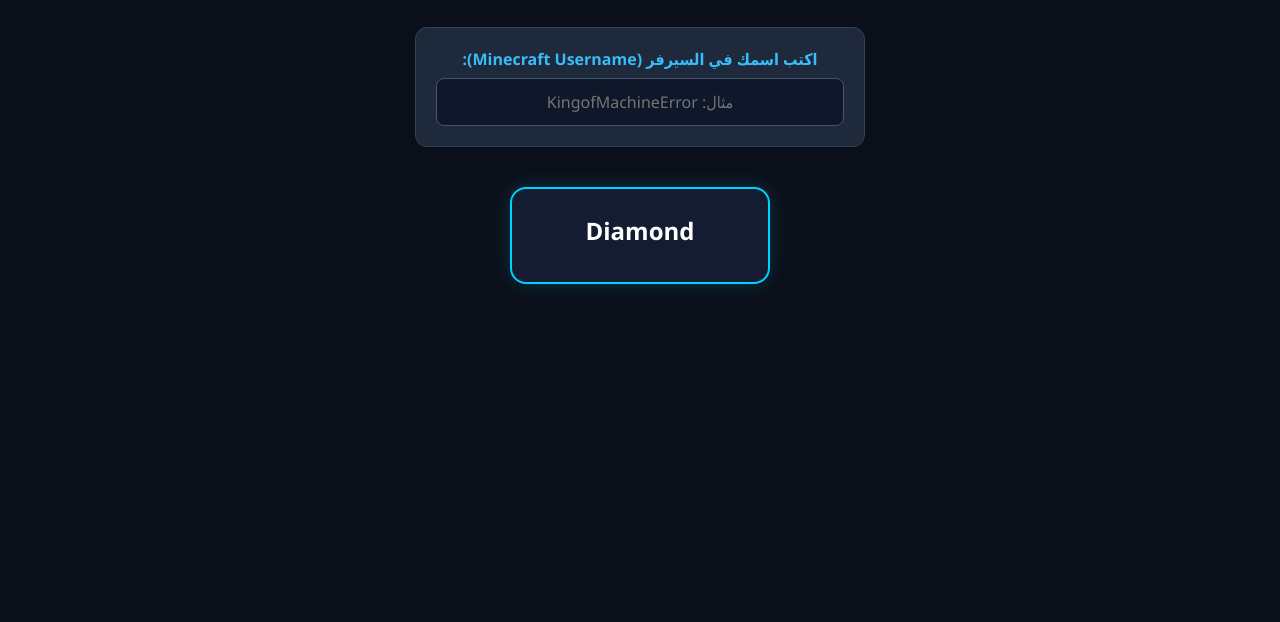
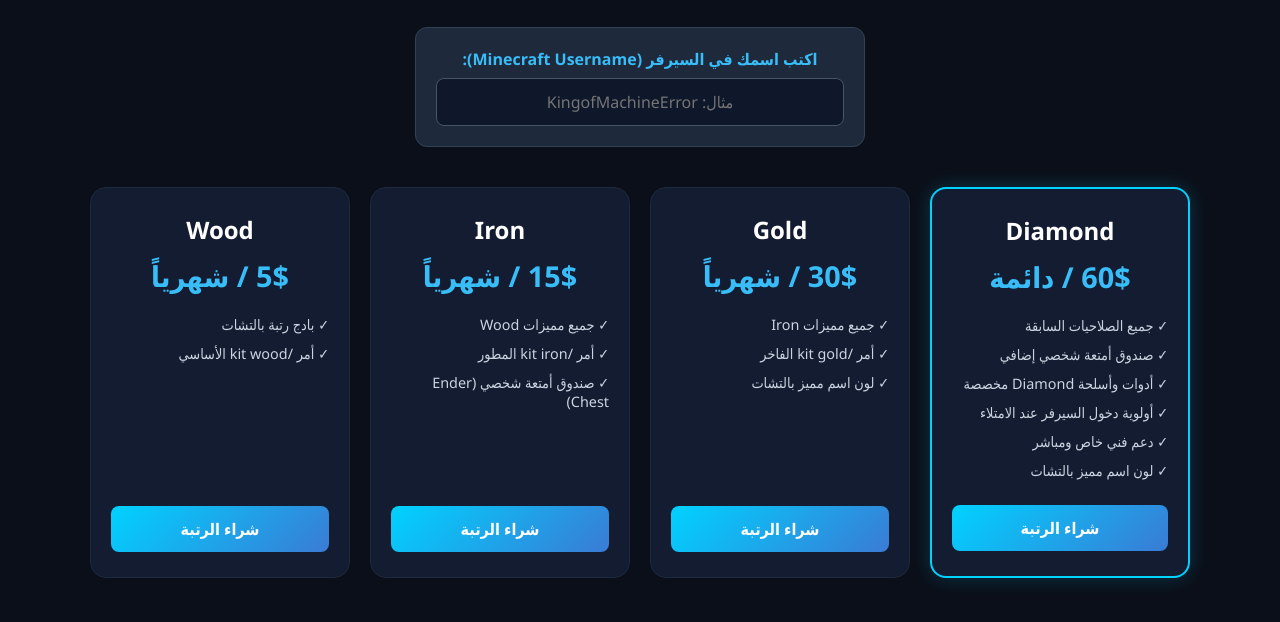
Before and after one commit to azozyi251-commits/ghostpay, a plain HTML site: page index.html in a window 1280 px wide. Shown: the part 142-764 px from the top of the page. Drawn offline with Linux system fonts and the light colour scheme.

Commit message:
Update index.html

```diff
--- a/index.html
+++ b/index.html
@@ -172,4 +172,92 @@
         <div class="card featured">
             <div>
                 <h3>Diamond</h3>
-                <div
+                <div class="price">60$ / دائمة</div>
+                <ul class="features">
+                    <li>✓ جميع الصلاحيات السابقة</li>
+                    <li>✓ صندوق أمتعة شخصي إضافي</li>
+                    <li>✓ أدوات وأسلحة Diamond مخصصة</li>
+                    <li>✓ أولوية دخول السيرفر عند الامتلاء</li>
+                    <li>✓ دعم فني خاص ومباشر</li>
+                    <li>✓ لون اسم مميز بالتشات</li>
+                </ul>
+            </div>
+            <button class="btn" onclick="openCheckout('Diamond', '60$')">شراء الرتبة</button>
+        </div>
+
+        <!-- Gold -->
+        <div class="card">
+            <div>
+                <h3>Gold</h3>
+                <div class="price">30$ / شهرياً</div>
+                <ul class="features">
+                    <li>✓ جميع مميزات Iron</li>
+                    <li>✓ أمر /kit gold الفاخر</li>
+                    <li>✓ لون اسم مميز بالتشات</li>
+                </ul>
+            </div>
+            <button class="btn" onclick="openCheckout('Gold', '30$')">شراء الرتبة</button>
+        </div>
+
+        <!-- Iron -->
+        <div class="card">
+            <div>
+                <h3>Iron</h3>
+                <div class="price">15$ / شهرياً</div>
+                <ul class="features">
+                    <li>✓ جميع مميزات Wood</li>
+                    <li>✓ أمر /kit iron المطور</li>
+                    <li>✓ صندوق أمتعة شخصي (Ender Chest)</li>
+                </ul>
+            </div>
+            <button class="btn" onclick="openCheckout('Iron', '15$')">شراء الرتبة</button>
+        </div>
+
+        <!-- Wood -->
+        <div class="card">
+            <div>
+                <h3>Wood</h3>
+                <div class="price">5$ / شهرياً</div>
+                <ul class="features">
+                    <li>✓ بادج رتبة بالتشات</li>
+                    <li>✓ أمر /kit wood الأساسي</li>
+                </ul>
+            </div>
+            <button class="btn" onclick="openCheckout('Wood', '5$')">شراء الرتبة</button>
+        </div>
+    </div>
+
+    <!-- نافذة الدفع -->
+    <div class="modal" id="payModal">
+        <div class="modal-content">
+            <h3>تعليمات الدفع اليدوي</h3>
+            <p><b>اسم اللاعب:</b> <span id="displayPlayer" style="color: #38bdf8;"></span></p>
+            <p><b>الرتبة المطلوبة:</b> <span id="displayRank" style="color: #38bdf8;"></span> (<span id="displayPrice"></span>)</p>
+            <hr style="border: 0; border-top: 1px solid #475569; margin: 15px 0;">
+            <p><b>1. تحويل المبلغ عبر STC Pay أو Urpay إلى الرقم:</b></p>
+            <p style="background: #0f172a; padding: 10px; border-radius: 6px; text-align: center; font-size: 1.1rem; color: #00d2ff; font-weight: bold;">05xxxxxxxx</p>
+            <p><b>2. بعد التحويل، أرسل صورة الإيصال مع اسمك في الديسكورد أو الواتساب لتفعيل الرتبة فوراً!</b></p>
+            <button class="btn close-btn" onclick="closeCheckout()">إغلاق</button>
+        </div>
+    </div>
+
+    <script>
+        function openCheckout(rank, price) {
+            const playerName = document.getElementById('playerName').value.trim();
+            if (!playerName) {
+                alert('الرجاء كتابة اسمك في السيرفر أولاً أعلى الصفحة!');
+                document.getElementById('playerName').focus();
+                return;
+            }
+            document.getElementById('displayPlayer').innerText = playerName;
+            document.getElementById('displayRank').innerText = rank;
+            document.getElementById('displayPrice').innerText = price;
+            document.getElementById('payModal').style.display = 'flex';
+        }
+
+        function closeCheckout() {
+            document.getElementById('payModal').style.display = 'none';
+        }
+    </script>
+</body>
+</html>
```
